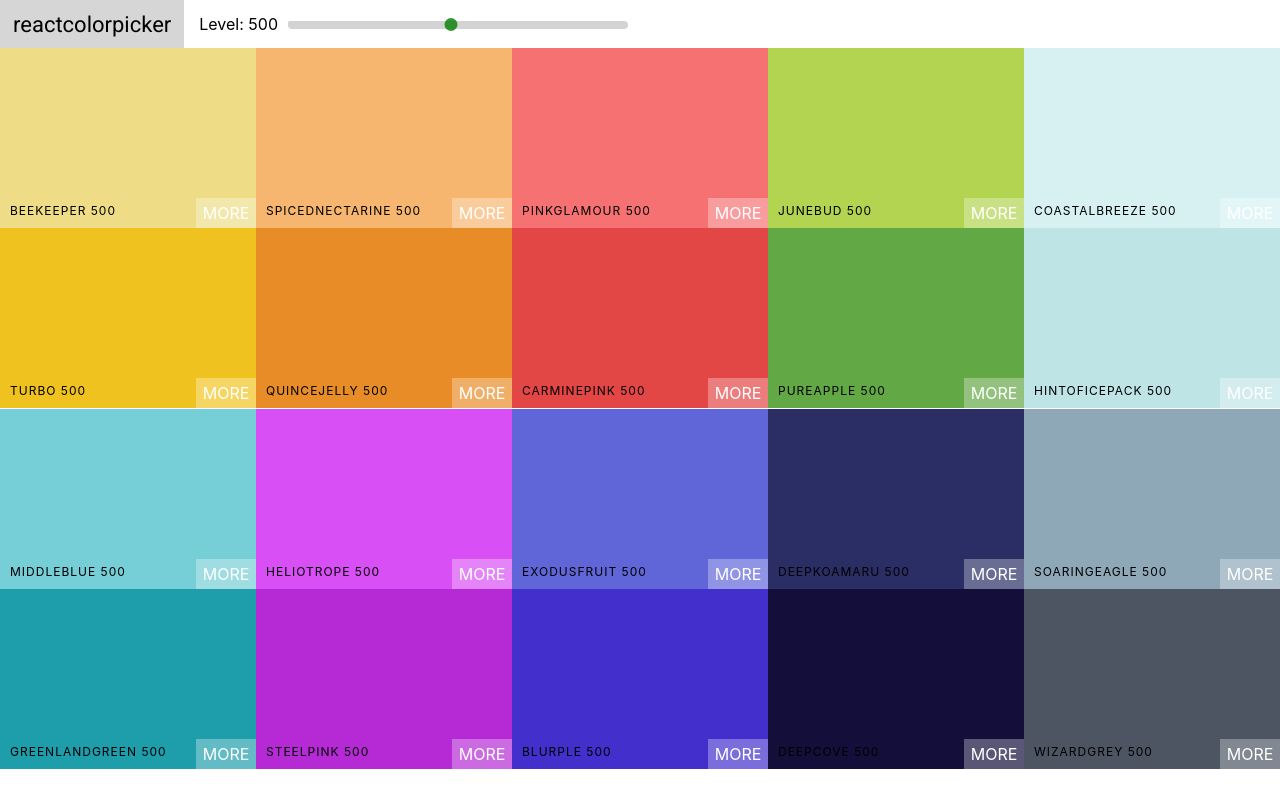
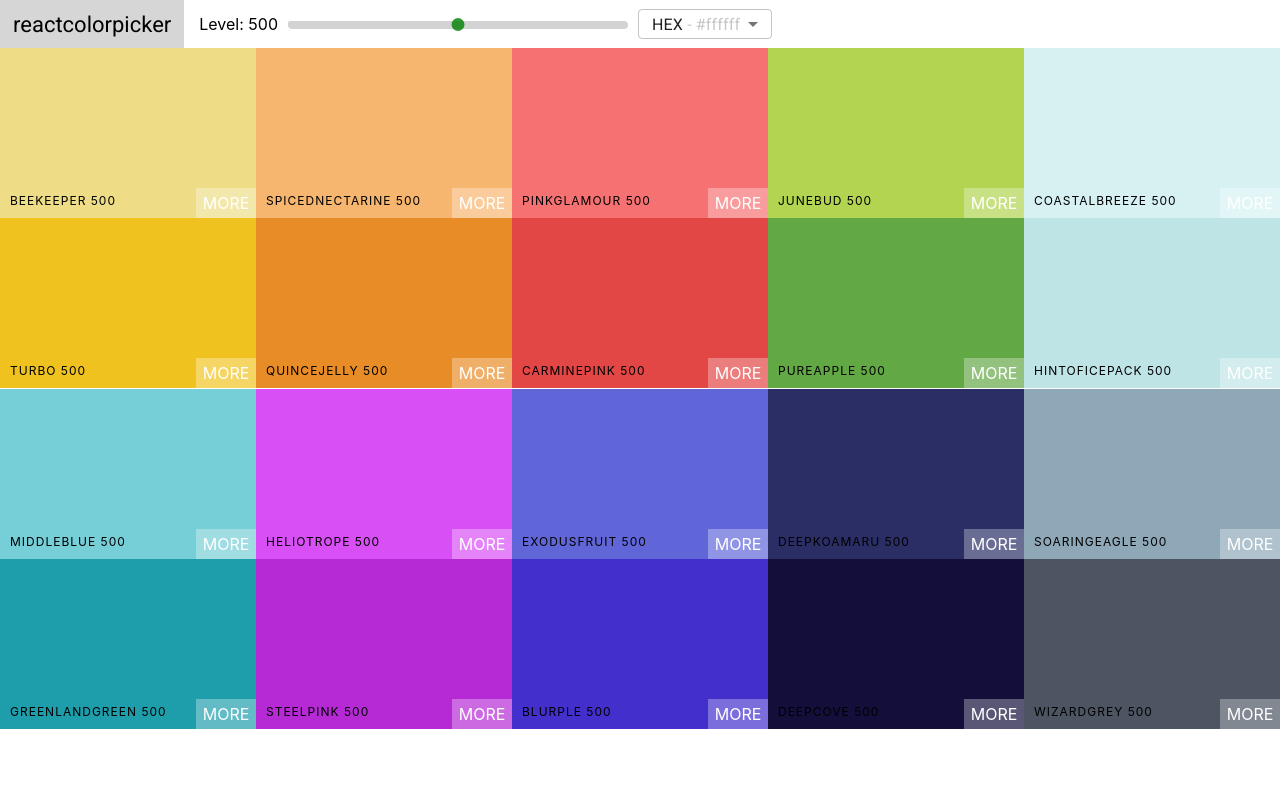
Before and after one commit to dylster1995/color-project, a React (Create React App) app: page / in a window 1280 px wide. Built offline with nearby package versions, Linux system fonts and the light colour scheme.

Commit message:
Add Select and Material UI

```diff
--- a/package.json
+++ b/package.json
@@ -3,6 +3,9 @@
   "version": "0.1.0",
   "private": true,
   "dependencies": {
+    "@emotion/react": "^11.11.1",
+    "@emotion/styled": "^11.11.0",
+    "@mui/material": "^5.14.11",
     "@testing-library/jest-dom": "^5.17.0",
     "@testing-library/react": "^13.4.0",
     "@testing-library/user-event": "^13.5.0",
--- a/src/ColorBox.js
+++ b/src/ColorBox.js
@@ -14,15 +14,15 @@ export default class ColorBox extends Component {
         })
     }
     render() {
-        const { hex, name } = this.props.background;
+        const { color, name } = this.props;
         const showOverlay = this.state.showOverlay;
         return (
-            <CopyToClipboard text={hex} onCopy={this.handleCopy}>
-        <div className='ColorBox' style={{backgroundColor: hex}}>
-            <div className={`copy-overlay ${showOverlay && 'show'}`} style={{backgroundColor: hex}} />
+            <CopyToClipboard text={color} onCopy={this.handleCopy}>
+        <div className='ColorBox' style={{backgroundColor: color}}>
+            <div className={`copy-overlay ${showOverlay && 'show'}`} style={{backgroundColor: color}} />
             <div className={`copy-msg ${showOverlay && 'show'}`}>
                 <h1>copied!</h1>
-                <p>{hex}</p>
+                <p>{color}</p>
             </div>
             <div className='copy-container'>
                 <div className='box-content'>
--- a/src/Navbar.css
+++ b/src/Navbar.css
@@ -42,6 +42,8 @@
     box-shadow: none;
     width:13px;
     height: 13px;
-    margin-left: -7px;
     margin-top: -3px;
 }
+.muted-text {
+    color: rgb(199, 199, 199);
+}
--- a/src/Navbar.js
+++ b/src/Navbar.js
@@ -1,4 +1,6 @@
-import React, { Component } from 'react'
+import React, { Component } from 'react';
+import Select from '@mui/material/Select';
+import MenuItem from '@mui/material/MenuItem';
 import Slider from 'rc-slider';
 import 'rc-slider/assets/index.css';
 import './Navbar.css';
@@ -6,9 +8,10 @@ import './Navbar.css';
 export default class Navbar extends Component {
     constructor(props){
         super(props);
+        this.state = {format: "hex"}
     }
   render() {
-    const { level, handleChangeLevel } = this.props;
+    const { level, handleChangeLevel, handleChangeSelect, select } = this.props;
     return (
       <header className='Navbar'>
         <div className='logo'>
@@ -20,7 +23,17 @@ export default class Navbar extends Component {
                 <Slider defaultValue={level} min={100} max={900} onChange={handleChangeLevel} step={100} />
             </div>
         </div>
-
+        <div className='select-container'>
+            <Select
+                onChange={handleChangeSelect}
+                value={select}
+                style={{minWidth: 120, maxHeight: 30}}
+            >
+                <MenuItem value='hex'>HEX <span className='muted-text'>- #ffffff</span></MenuItem>
+                <MenuItem value='rgb'>RGB <span className='muted-text'>- rgb(255, 255, 255)</span></MenuItem>
+                <MenuItem value='rgba'>RGBA <span className='muted-text'>- rgba(255, 255, 255, 1.0)</span></MenuItem>
+            </Select>
+        </div>
       </header>
     )
   }
--- a/src/Palette.css
+++ b/src/Palette.css
@@ -2,5 +2,5 @@
     height: 100vh;
 }
 .Palette-colors {
-    height: 90%;
+    height: 85%;
 }
--- a/src/Palette.js
+++ b/src/Palette.js
@@ -1,28 +1,36 @@
 import React, { Component } from 'react';
 import ColorBox from './ColorBox';
 import Navbar from './Navbar';
-
 import './Palette.css';
 
 export default class Palette extends Component {
     constructor(props){
         super(props);
-        this.state = { level: 500 };
+        this.state = { level: 500, select: 'hex' };
         this.handleChangeLevel = this.handleChangeLevel.bind(this);
+        this.handleChangeSelect = this.handleChangeSelect.bind(this);
     }
     handleChangeLevel(level) {
-        this.setState({ level })
+        this.setState({ level });
+    }
+    handleChangeSelect(evt) {
+        const select = evt.target.value;
+        this.setState({ select });
     }
   render() {
     const { colors } = this.props.palette;
-    const { level } = this.state;
-    const colorBoxes = colors[level].map( (color, i) => <ColorBox background={color} key={i} /> )
+    const { level, select } = this.state;
+    const colorBoxes = colors[level].map( (color, i) => <ColorBox color={color[select]} name={color.name} key={i} /> );
     return (
       <div className='Palette'>
 
-        <Navbar level={level} handleChangeLevel={this.handleChangeLevel} />
+        <Navbar
+            level={level}
+            handleChangeLevel={this.handleChangeLevel}
+            select={select}
+            handleChangeSelect={this.handleChangeSelect}
+        />
         <div className='Palette-colors'>
-            {/* bunch of color boxes */}
             { colorBoxes }
         </div>
         {/* footer goes here */}
--- a/src/seedColors.js
+++ b/src/seedColors.js
@@ -1,4 +1,4 @@
-export default [
+const data = [
     {
       paletteName: "Material UI Colors",
       id: "material-ui-colors",
@@ -242,3 +242,5 @@ export default [
       ]
     }
   ];
+
+  export default data;
```
Also changed, not shown: 1 other file (tests, documents, lock files or other folders).
